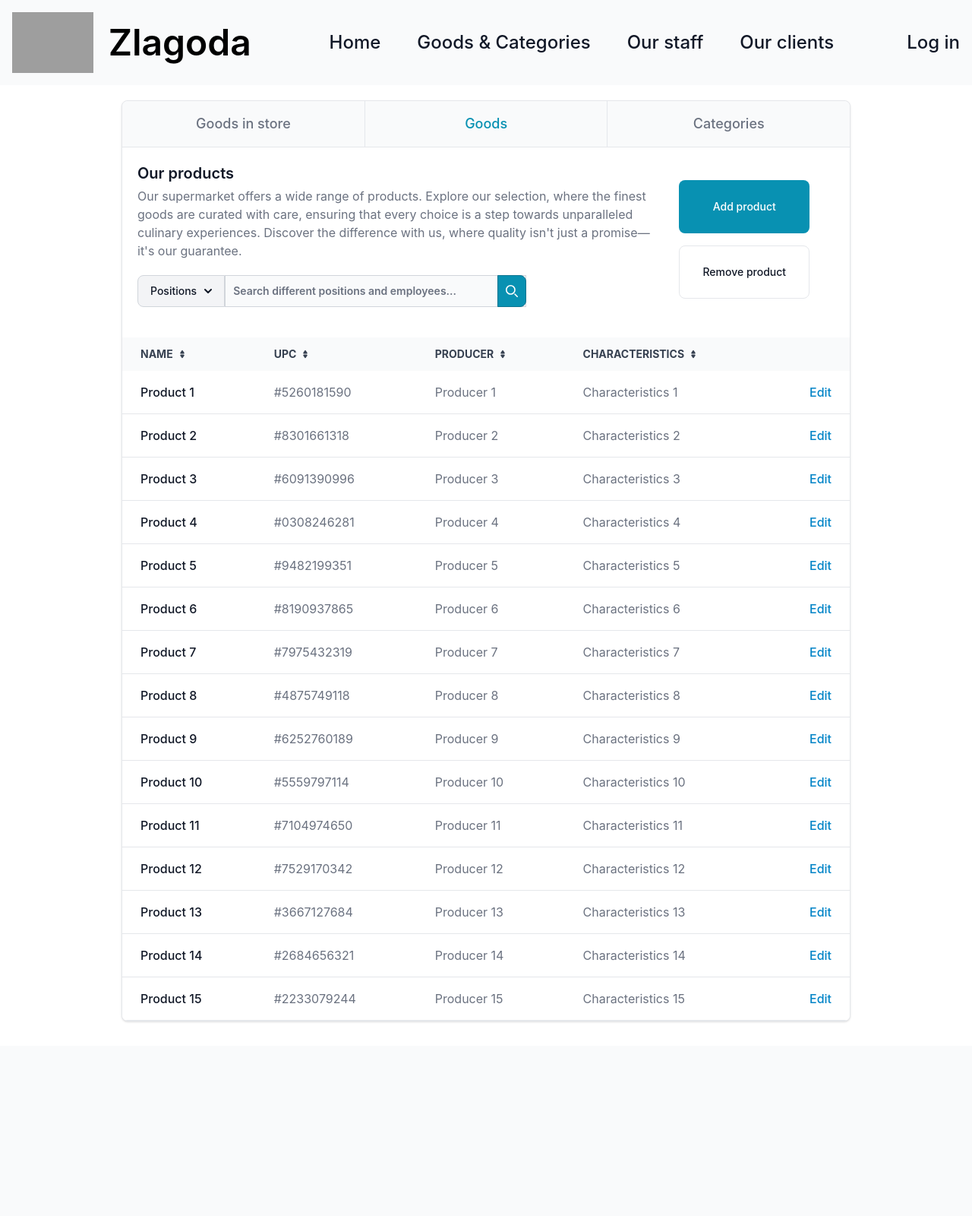
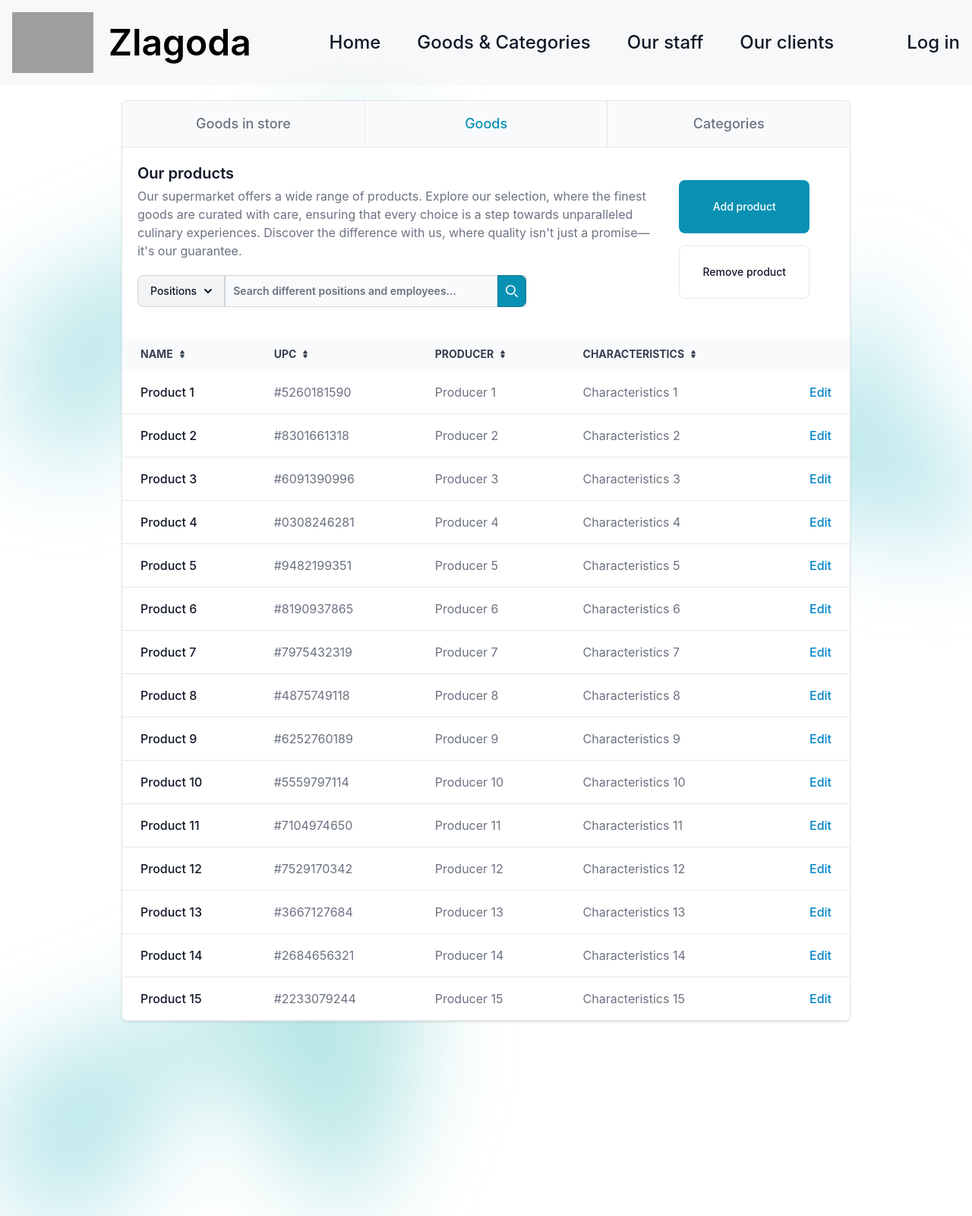
Before and after one commit to DoctorKaufman/DBWebApp, a Flask app: page /goods-and-categories/goods in a window 1280 px wide. Shown: the whole page at 76% size. Before the commit the page ends 1345 px from the top, so only its background shows below. Run offline with Flask 3, Linux system fonts and the light colour scheme; style sheets or scripts are compiled from the project's sources; some libraries are stand-ins or nearby versions; grey boxes are pictures that could not be loaded.

Commit message:
splashes and opacity fix

```diff
--- a/app/templates/components/_header.html
+++ b/app/templates/components/_header.html
@@ -1,4 +1,4 @@
-<nav class="sticky top-0 z-50 border-gray-200 bg-gray-50 dark:bg-gray-800 dark:border-gray-700">
+<nav class="sticky top-0 z-50 border-gray-200 bg-gray-100 !bg-opacity-65">
   <div class="max-w-screen-2xl flex flex-wrap items-center justify-between mx-auto p-4">
     <a href="{{ url_for('main.home') }}" class="flex items-center space-x-5 rtl:space-x-reverse">
         <img src="https://i.ibb.co/F6MdYJp/zlagoda-logo.png" class="h-20" alt="Logo" />
--- a/app/templates/pages/goods_and_categories.html
+++ b/app/templates/pages/goods_and_categories.html
@@ -10,8 +10,12 @@
 <body class="flex flex-col min-h-screen">
     {% include 'components/_header.html' %}
 
+    <div class="absolute inset-x-6 top-[-5rem] -z-10 transform-gpu overflow-hidden blur-3xl " aria-hidden="true">
+        <div class="relative left-1/6 -z-10 aspect-[1155/678] w-[36.125rem] max-w-none -translate-x-1/2 rotate-[30deg] bg-gradient-to-tr from-[#2bb3d3] to-[#0aaa9d] opacity-30 sm:left-[calc(50%-40rem)] sm:w-[72.1875rem]" style="clip-path: polygon(74.1% 44.1%, 100% 61.6%, 97.5% 26.9%, 85.5% 0.1%, 80.7% 2%, 72.5% 32.5%, 60.2% 62.4%, 52.4% 68.1%, 47.5% 58.3%, 45.2% 34.5%, 27.5% 76.7%, 0.1% 64.9%, 17.9% 100%, 27.6% 76.8%, 76.1% 97.7%, 74.1% 44.1%)"></div>
+    </div>
+
     <div class="flex w-full pt-5 pb-8 justify-center">
-        <div class="relative w-3/4 overflow-x-auto bg-white border border-gray-200 rounded-lg shadow dark:bg-gray-800 dark:border-gray-700">
+        <div class="relative w-3/4 overflow-x-auto bg-white bg-opacity-75 border border-gray-200 rounded-lg shadow dark:bg-gray-800 dark:border-gray-700">
             <div class="sm:hidden">
                 <label for="tabs" class="sr-only">Select tab</label>
                 <select id="tabs" class="bg-gray-50 border-0 border-b border-gray-200 text-gray-900 text-sm rounded-t-lg focus:ring-cyan-600 focus:border-cyan-700 block w-full p-2.5 dark:bg-gray-700 dark:border-gray-600 dark:placeholder-gray-400 dark:text-white dark:focus:ring-blue-500 dark:focus:border-blue-500">
@@ -43,6 +47,14 @@
         </div>
     </div>
 
+    <div class="absolute inset-x-0 bottom-0 -z-10 transform-gpu overflow-hidden blur-3xl " aria-hidden="true">
+        <div class="relative left-[calc(50%+3rem)] aspect-[1155/678] w-[36.125rem] -translate-x-1/2 bg-gradient-to-tr from-[#2bb3d3] to-[#0aaa9d] opacity-30 sm:left-[calc(50%+36rem)] sm:w-[72.1875rem]" style="clip-path: polygon(74.1% 44.1%, 100% 61.6%, 97.5% 26.9%, 85.5% 0.1%, 80.7% 2%, 72.5% 32.5%, 60.2% 62.4%, 52.4% 68.1%, 47.5% 58.3%, 45.2% 34.5%, 27.5% 76.7%, 0.1% 64.9%, 17.9% 100%, 27.6% 76.8%, 76.1% 97.7%, 74.1% 44.1%)"></div>
+    </div>
+    <div class="absolute inset-x-0 bottom-[-50rem] -z-10 transform-gpu overflow-hidden blur-3xl" aria-hidden="true">
+        <div class="relative left-0 -z-10 aspect-[1155/678] w-[36.125rem] max-w-none -translate-x-1/2 rotate-[30deg] bg-gradient-to-tr from-[#2bb3d3] to-[#0aaa9d] opacity-30 sm:left-[calc(50%-40rem)] sm:w-[72.1875rem]" style="clip-path: polygon(74.1% 44.1%, 100% 61.6%, 97.5% 26.9%, 85.5% 0.1%, 80.7% 2%, 72.5% 32.5%, 60.2% 62.4%, 52.4% 68.1%, 47.5% 58.3%, 45.2% 34.5%, 27.5% 76.7%, 0.1% 64.9%, 17.9% 100%, 27.6% 76.8%, 76.1% 97.7%, 74.1% 44.1%)"></div>
+    </div>
+
+
     <script src="https://cdnjs.cloudflare.com/ajax/libs/flowbite/2.3.0/flowbite.min.js"></script>
 </body>
 </html>
```
Also changed, not shown: app/templates/pages/home.html (+17 -4 lines), app/templates/pages/login.html (+9 -1 lines).
